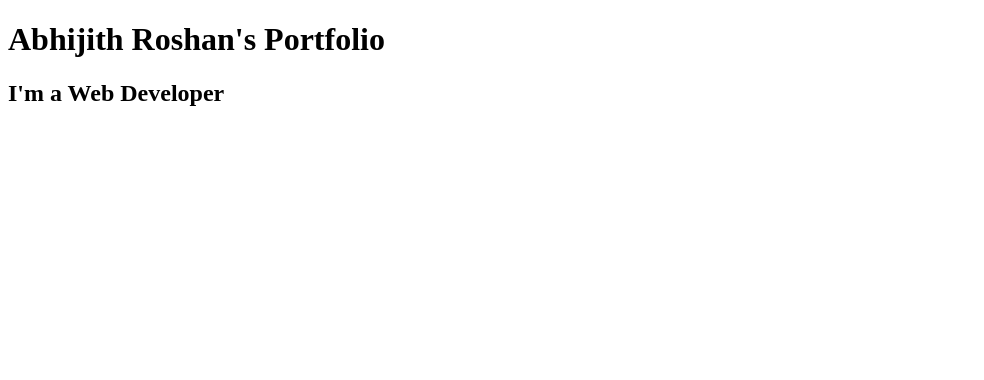
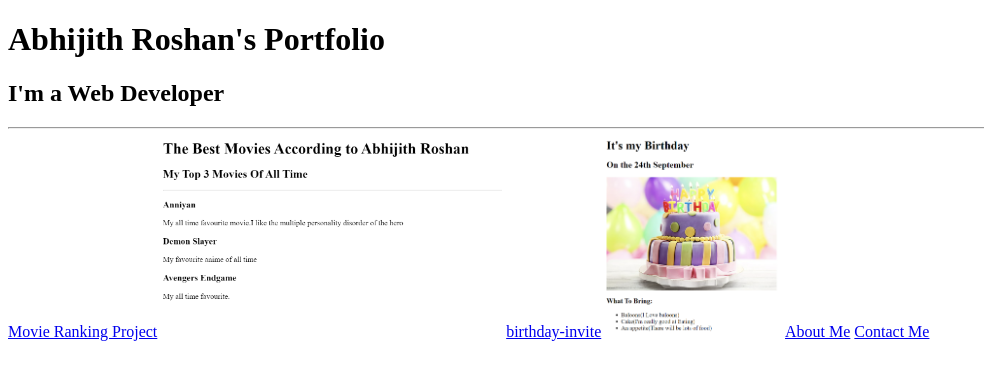
Before and after one commit to abhijithroshan/html-portfolio, a plain HTML site: page index.html in a window 1280 px wide. Shown: the whole page, without its empty margins (0-984 px from the left). Drawn offline with Linux system fonts and the light colour scheme.

Commit message:
Update index.html

```diff
--- a/index.html
+++ b/index.html
@@ -1,5 +1,5 @@
 <!-- TODO 1: Create the HTML Boilerplate -->
- <!DOCTYPE html>
+<!DOCTYPE html>
  <html lang="en">
  <head>
     <meta charset="UTF-8">
@@ -8,5 +8,13 @@
  <body>
     <h1>Abhijith Roshan's Portfolio</h1>
     <h2>I'm a Web Developer</h2>
+    <hr />
+    <a href="./public/movie-ranking.html">Movie Ranking Project</a>
+    <img src="./assets/images/Movie Ranking.png" height="200" alt="Movie ranking" />
+    <a href="./public/birthday-invite.html">birthday-invite</a>
+    <img src="./assets/images/Birthday image.png" height="200" alt="birthday-invite" />
+    <a href="./public/about.html">About Me</a>
+    <a href="./public/contact.html">Contact Me</a>
+
  </body>
  </html>
```
